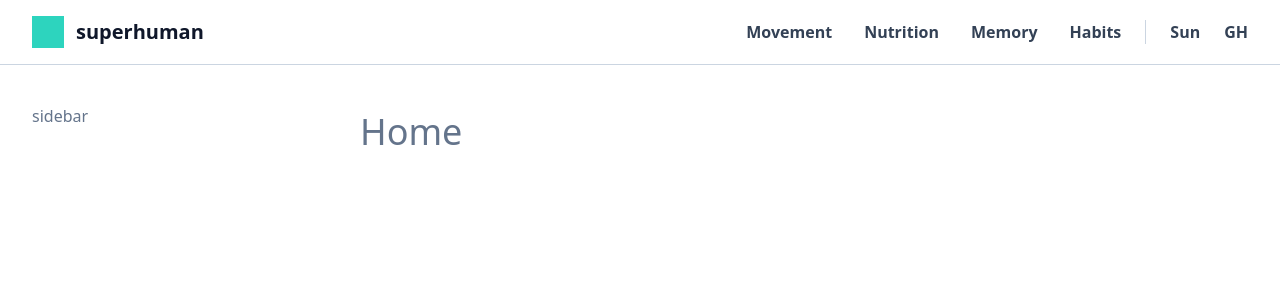
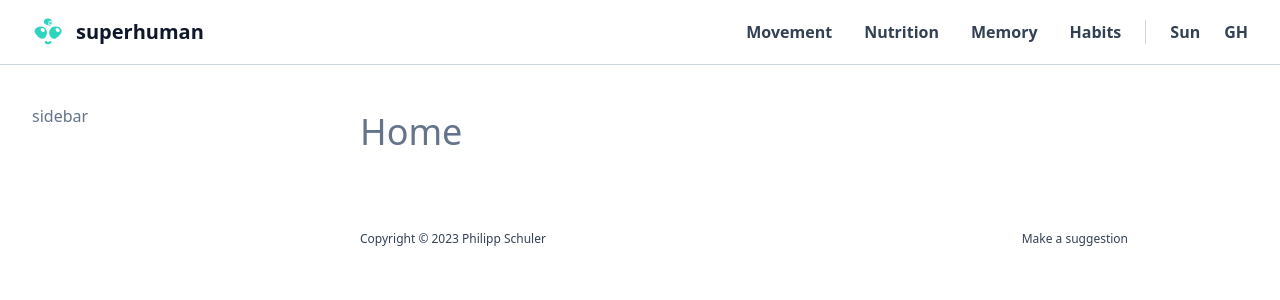
Before and after one commit to schuler-ph/superhuman, a Nuxt app: page / in a window 1280 px wide. Shown: the top 300 px of the page. Built offline with nearby package versions, Linux system fonts and the light colour scheme.

Commit message:
footer & svg

```diff
--- /dev/null
+++ b/components/DocumentFooter.vue
@@ -0,0 +1,16 @@
+<template>
+  <footer class="text-xs leading-6 py-12 min-[400px]:flex text-slate-700 dark:text-slate-200">
+    <div>Copyright © 2023 Philipp Schuler</div>
+    <a class="ml-auto hover:text-teal-400 dark:hover:text-teal-400">
+      Make a suggestion
+    </a>
+  </footer>
+</template>
+
+<script setup lang="ts">
+
+</script>
+
+<style scoped>
+
+</style>
--- a/components/MenuHeader.vue
+++ b/components/MenuHeader.vue
@@ -4,7 +4,7 @@
       <div class="border-b border-cBorder py-4 px-4 dark:border-cDarkBorder lg:border-0 lg:px-8">
         <div class="flex h-8">
           <div class="flex w-8 items-center min-[350px]:w-auto">
-            <div class="h-8 w-8 bg-cPrimary min-[350px]:mr-3"></div>
+            <img src="~/assets/svg/icon.svg" alt="superhuman Logo" class="h-8 w-8 min-[350px]:mr-3"/>
             <div class="hidden text-xl font-bold text-cTitle dark:text-cDarkTitle min-[350px]:block">superhuman</div>
           </div>
 
--- a/layouts/default.vue
+++ b/layouts/default.vue
@@ -8,6 +8,8 @@
       <div class="lg:ml-52">
         <div class="max-w-3xl pt-10 mx-auto">
           <slot />
+
+          <DocumentFooter />
         </div>
       </div>
     </div>
--- a/nuxt.config.ts
+++ b/nuxt.config.ts
@@ -5,64 +5,63 @@ export default defineNuxtConfig({
         typeCheck: true,
         strict: true,
     },
-  modules: [
-    '@nuxtjs/tailwindcss',
-  ],
+    modules: ["@nuxtjs/tailwindcss"],
+    // buildModules: ["@nuxtjs/svg"],
     app: {
         head: {
             title: "Superhuman",
             meta: [
                 {
                     name: "description",
-          content: "Self-improvement and self-tracking app."
+                    content: "Self-improvement and self-tracking app.",
                 },
                 {
                     name: "msapplication-TileColor",
-          content: "#333333"
+                    content: "#333333",
                 },
                 {
                     name: "theme-color",
-          content: "#ffffff"
-        }
+                    content: "#ffffff",
+                },
             ],
             link: [
                 {
                     rel: "stylesheet",
-          href: "https://fonts.googleapis.com/icon?family=Material+Icons"
+                    href: "https://fonts.googleapis.com/icon?family=Material+Icons",
                 },
                 {
                     rel: "apple-touch-icon",
                     sizes: "180x180",
-          href: "/apple-touch-icon.png"
+                    href: "/apple-touch-icon.png",
                 },
                 {
                     rel: "icon",
                     type: "image/png",
                     sizes: "32x32",
-          href: "/favicon-32x32.png"
+                    href: "/favicon-32x32.png",
                 },
                 {
                     rel: "icon",
                     type: "image/png",
                     sizes: "16x16",
-          href: "/favicon-16x16.png"
+                    href: "/favicon-16x16.png",
                 },
                 {
                     rel: "manifest",
-          href: "/site.webmanifest"
+                    href: "/site.webmanifest",
                 },
                 {
                     rel: "mask-icon",
                     href: "/safaro-pinned-tab.svg",
-          color: "#5bbad5"
+                    color: "#5bbad5",
                 },
-      ]
-    }
+            ],
+        },
     },
     runtimeConfig: {
         currencyKey: process.env.CURRENCY_API_KEY,
         public: {
             //
-    }
-  }
-})
+        },
+    },
+});
```
Lines whose indentation alone changed are shown as unchanged.
